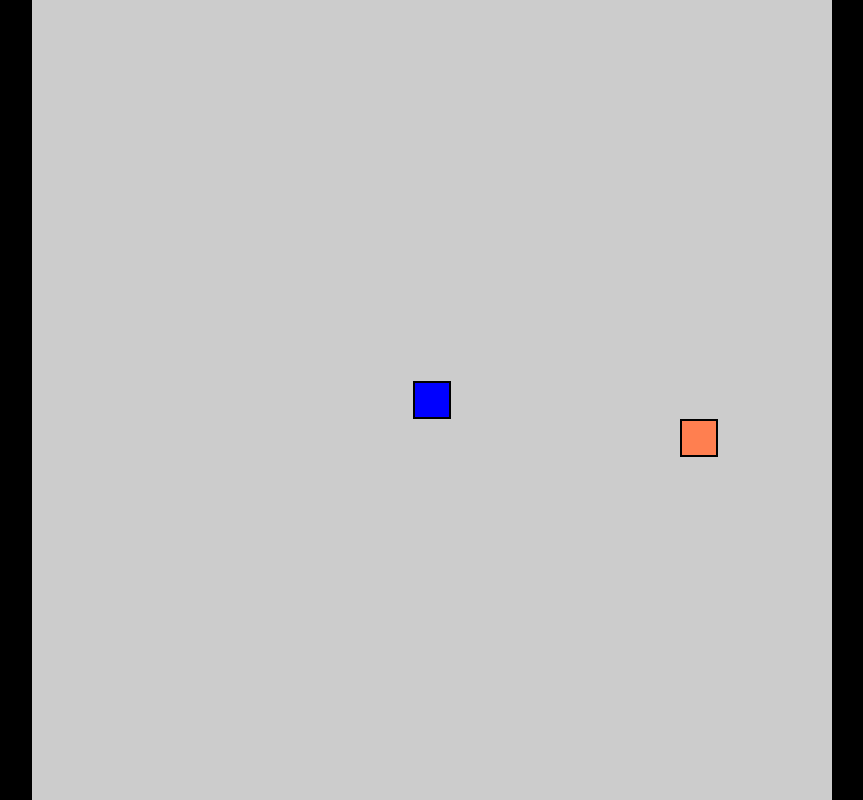
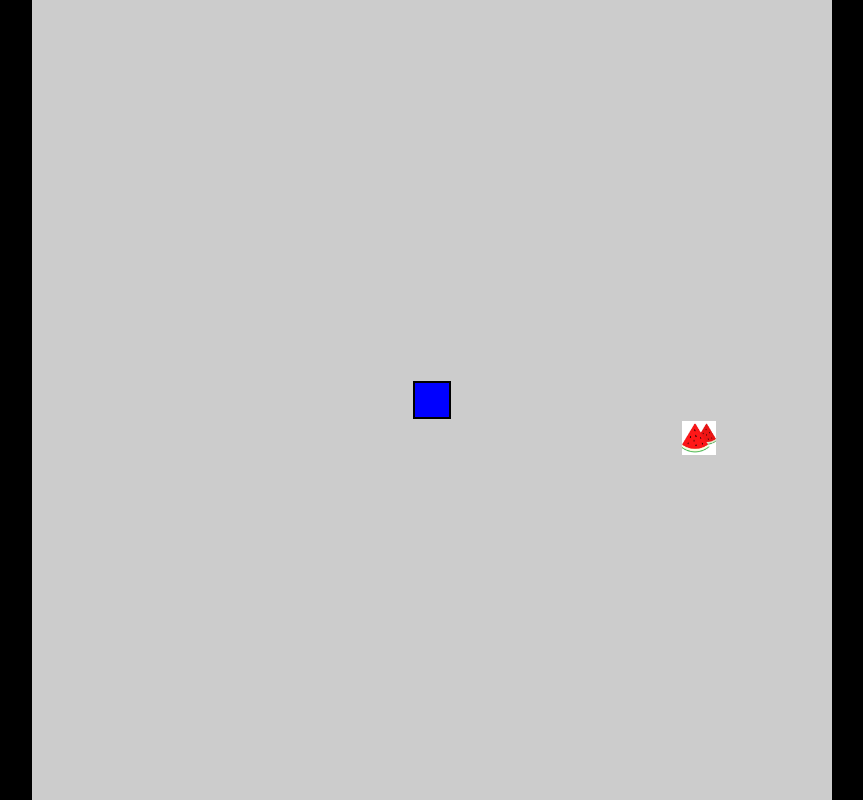
Before and after one commit to rajaaghanem/Bootcamp-Touching_the_DOM-js, a plain HTML site: page snake-game/snake-game.html in a window 1280 px wide. Shown: the whole page, without its empty margins (208-1071 px from the left). Drawn offline with Linux system fonts and the light colour scheme.

Commit message:
snake game done

```diff
--- a/snake-game/snake-game.html
+++ b/snake-game/snake-game.html
@@ -31,8 +31,8 @@
         }
 
         .food{
-            background-color: coral;
-            border : 0.25vmin solid black;
+            background: url(/istockphoto-957369492-612x612.jpg) no-repeat center center/cover;
+            border : 0.25vmin solid #ccc;
         }
     </style>
 </head>
```
Also changed, not shown: snake-game/istockphoto-957369492-612x612.jpg (added).
